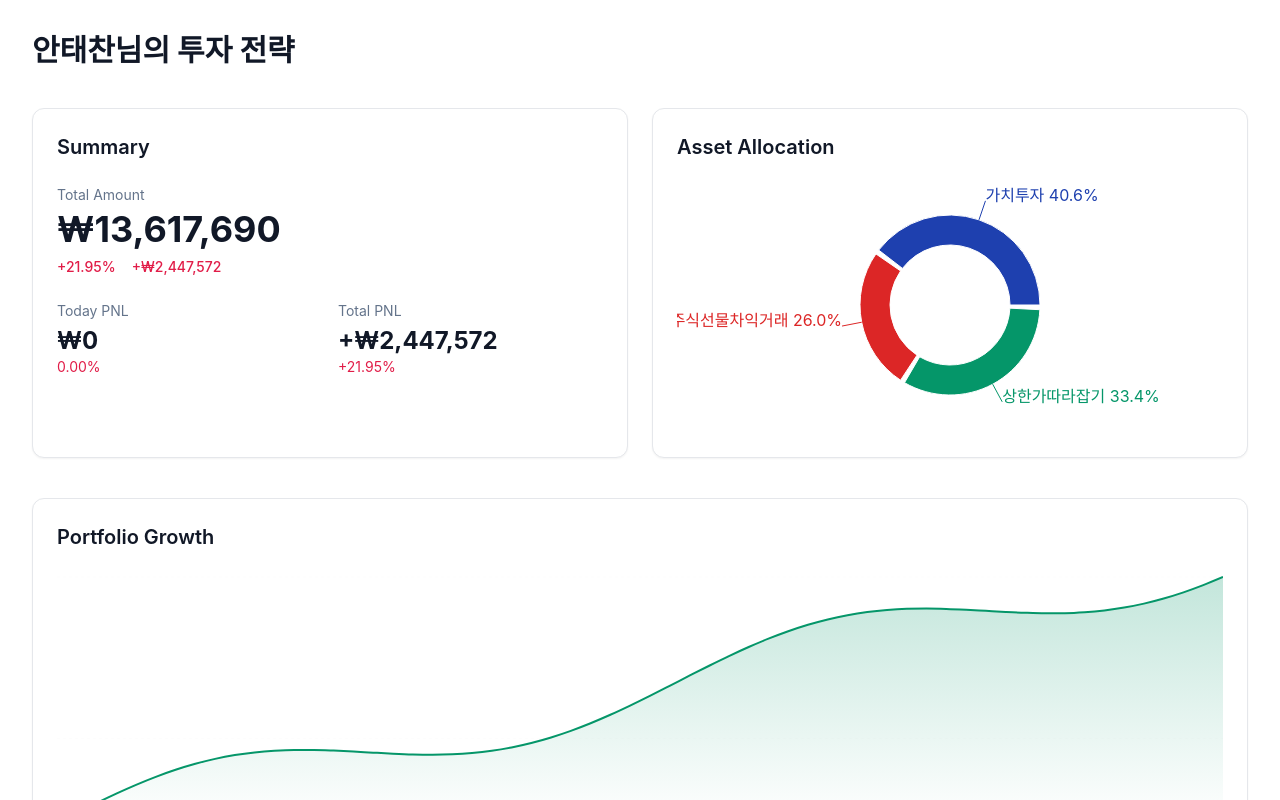
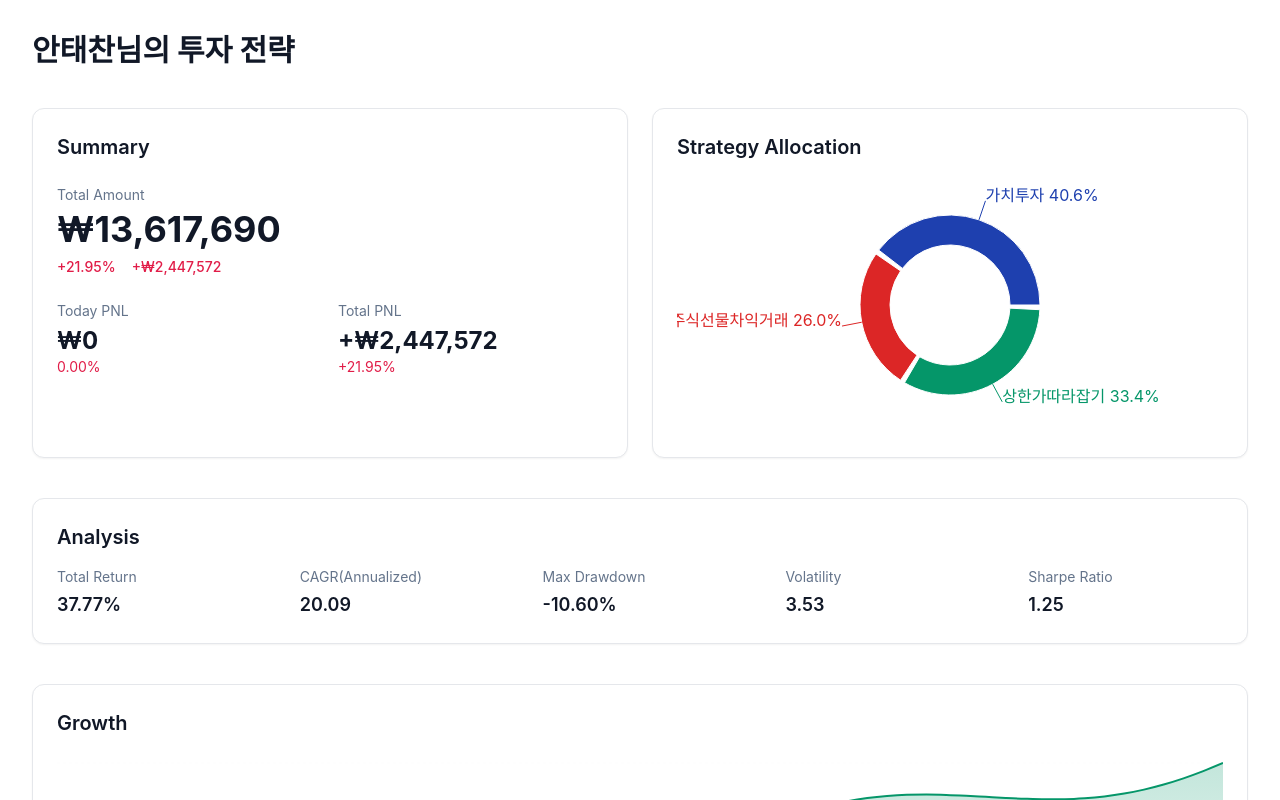
Before and after one commit to alphastore-tech/dashboard-frontend, a Next.js app: page / in a window 1280 px wide. Shown: the top 800 px of the page. Built offline with nearby package versions, Linux system fonts and the light colour scheme.

Commit message:
Add: Analysis Box

```diff
--- a/app/page.tsx
+++ b/app/page.tsx
@@ -3,15 +3,13 @@
  * ---------------------------------------------------
  * Sections
  * 1. Summary & Asset Allocation (2-cols grid)
- * 2. Portfolio Growth (AreaChart)
+ * 2. Growth (AreaChart)
  * 3. Strategy (StrategyCard)
  */
 
 'use client';
 
 import { useState } from 'react';
-import Link from 'next/link';
-import StatCard from '@/components/StatCard';
 import StrategyCard from '@/components/StrategyCard';
 import { strategies } from '@/components/strategyList';
 import { PieChart, Pie, Cell, Tooltip as RechartTooltip, ResponsiveContainer } from 'recharts';
@@ -31,6 +29,14 @@ const allocationStock = [
   { name: '가치투자', value: 28.4 },
   { name: '주식선물차익거래', value: 18.2 },
   { name: '상한가따라잡기', value: 23.4 },
+];
+
+const analysisMetrics = [
+  { label: 'Total Return', value: '37.77%' },
+  { label: 'CAGR(Annualized)', value: '20.09' },
+  { label: 'Max Drawdown', value: '-10.60%' },
+  { label: 'Volatility', value: '3.53' },
+  { label: 'Sharpe Ratio', value: '1.25' },
 ];
 
 const growthData = Array.from({ length: 60 }).map((_, i) => ({
@@ -109,7 +115,7 @@ export default function OverviewPage() {
         {/* Allocation */}
         <section className="rounded-xl border border-border bg-white p-6 space-y-4 shadow-sm dark:bg-slate-800 dark:border-slate-700">
           <div className="flex items-center justify-between">
-            <h2 className="text-xl font-semibold">Asset Allocation</h2>
+            <h2 className="text-xl font-semibold">Strategy Allocation</h2>
           </div>
           <div className="h-64 w-full">
             <ResponsiveContainer>
@@ -134,9 +140,23 @@ export default function OverviewPage() {
         </section>
       </div>
 
-      {/* 2️⃣ Portfolio Growth */}
+      {/* 2️⃣ Portfolio Analysis */}
       <section className="space-y-4 rounded-xl border border-border bg-white p-6 shadow-sm dark:border-slate-700 dark:bg-slate-800">
-        <h2 className="text-xl font-semibold">Portfolio Growth</h2>
+        <h2 className="text-xl font-semibold">Analysis</h2>
+        {/* 주요 지표 5-col 그리드 */}
+        <div className="grid grid-cols-2 gap-x-12 gap-y-4 sm:grid-cols-3 md:grid-cols-5">
+          {analysisMetrics.map((m) => (
+            <div key={m.label} className="text-center md:text-left">
+              <p className="text-sm text-slate-500">{m.label}</p>
+              <p className="mt-1 text-lg font-semibold">{m.value}</p>
+            </div>
+          ))}
+        </div>
+      </section>
+
+      {/* 2️⃣ Growth */}
+      <section className="space-y-4 rounded-xl border border-border bg-white p-6 shadow-sm dark:border-slate-700 dark:bg-slate-800">
+        <h2 className="text-xl font-semibold">Growth</h2>
         <div className="h-64 w-full">
           <ResponsiveContainer>
             <AreaChart data={growthData} margin={{ left: 0, right: 0, top: 10, bottom: 0 }}>
```
